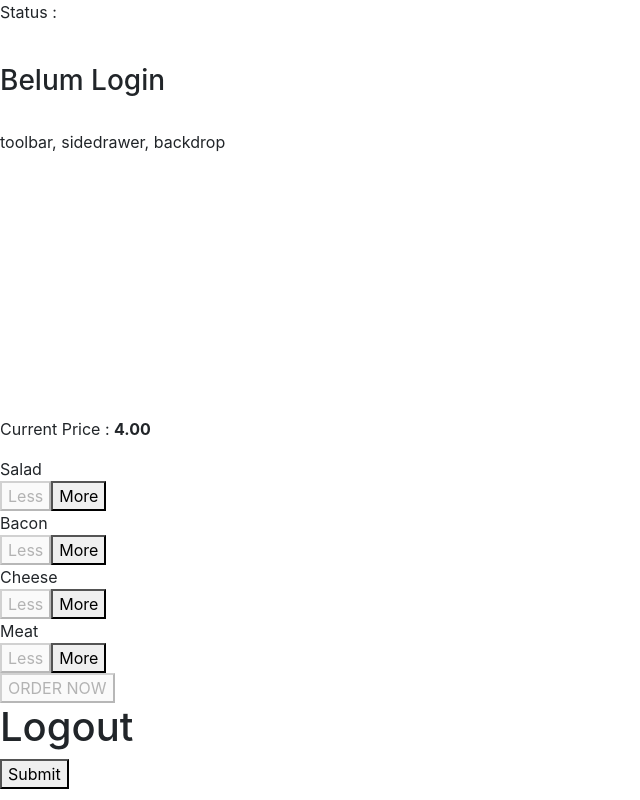
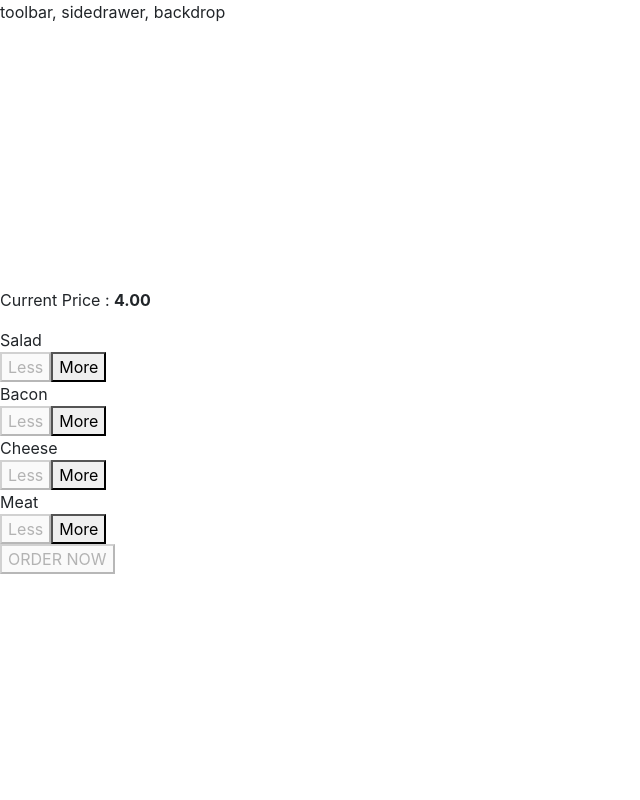
Before and after one commit to moronkids/reactjs-skeleton, a React app: page /dor/home in a window 1280 px wide. Shown: the whole page, without its empty margins (0-640 px from the left). Built offline with nearby package versions, Linux system fonts and the light colour scheme.

Commit message:
adding modal

```diff
--- a/src/c_home/home.js
+++ b/src/c_home/home.js
@@ -27,16 +27,16 @@ export default function Home(props) {
     }
     return (
         <div>
-            <p>Status :</p>
+            {/* <p>Status :</p>
             <br />
             <h3>{stat.loggedStatus}</h3>
-            <br />
+            <br /> */}
             <Layout>
                 <BurgerBuilder></BurgerBuilder>
                 <Burger></Burger>
             </Layout>
-            <h1>Logout</h1>
-            <button type="submit" onClick={logOut}>Submit</button>
+            {/* <h1>Logout</h1>
+            <button type="submit" onClick={logOut}>Submit</button> */}
         </div>
     );
 }
```
